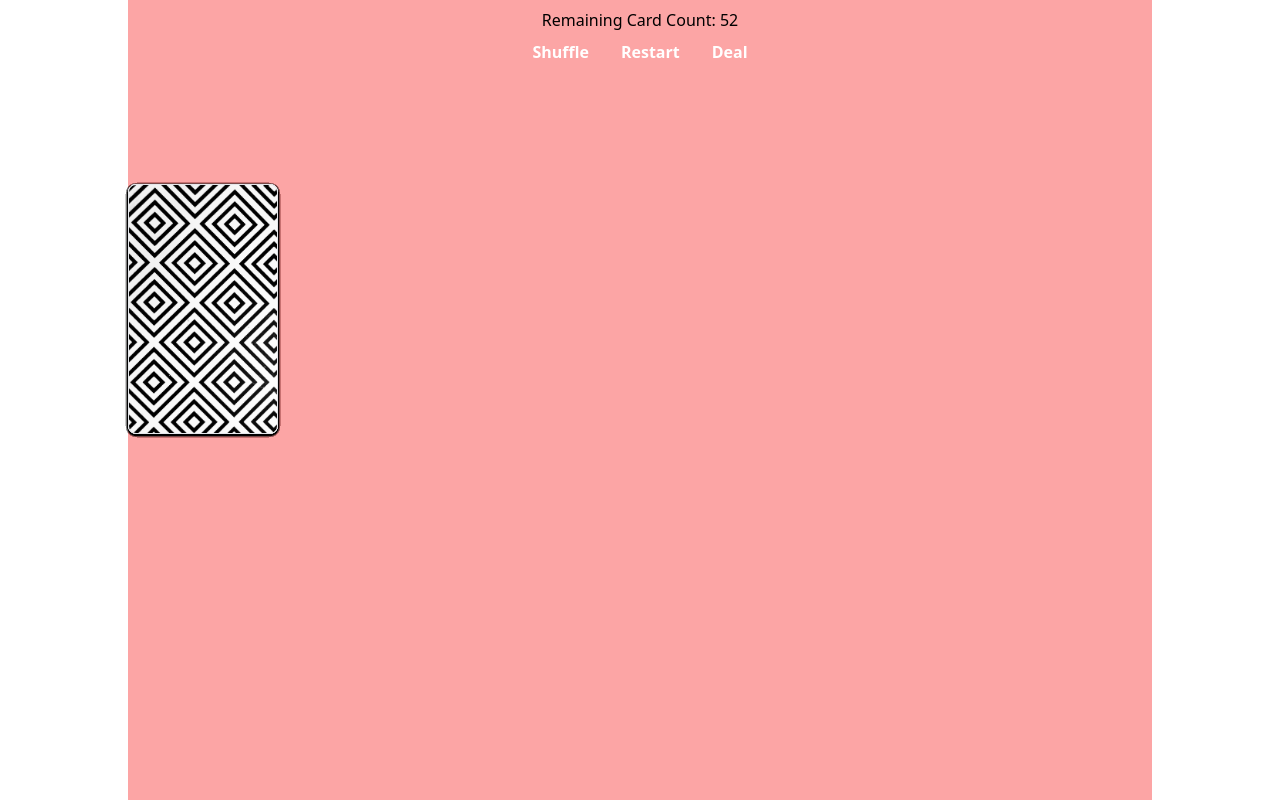
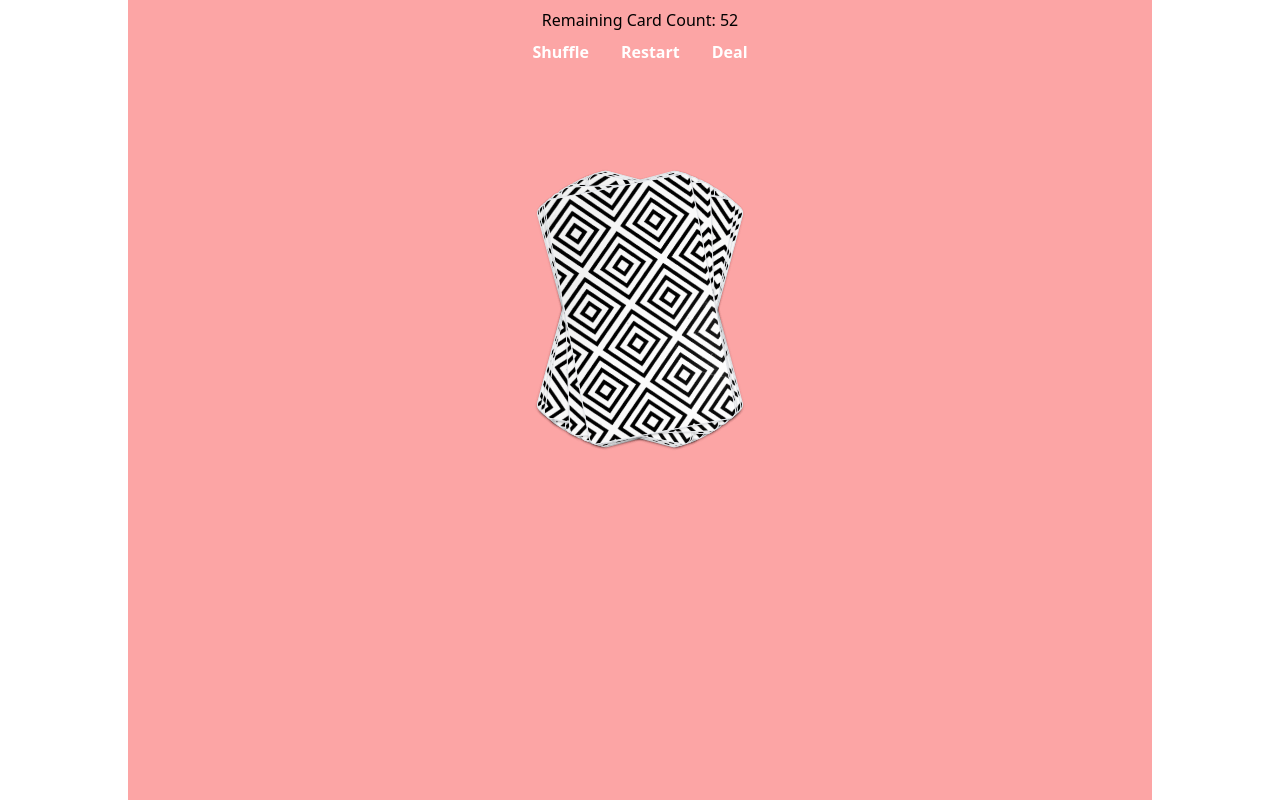
Before and after one commit to SitrucL/optix_test, a Next.js app: page / in a window 1280 px wide. Built offline with nearby package versions, Linux system fonts and the light colour scheme.

Commit message:
refactor: updates Card & Deck components

```diff
--- a/components/Card/Card.tsx
+++ b/components/Card/Card.tsx
@@ -5,10 +5,11 @@ interface CardProps {
     card: CardType;
     revealed: boolean;
     index: number;
-    position: string;
+
+    style?: React.CSSProperties;
 }
 
-const Card = ({ card, revealed, index, position }: CardProps) => {
+const Card = ({ card, revealed, style }: CardProps) => {
     const { suit, rank } = card;
 
     const revealedCardContent = (
@@ -21,8 +22,8 @@ const Card = ({ card, revealed, index, position }: CardProps) => {
 
     return (
         <div
-            // style={{ marginLeft: `${index * 10}px` }}
-            className={`max-w-sm p-12 h-[250px] w-[150px] bg-white border border-gray-200 rounded-lg shadow hover:bg-gray-100  ${position} ${
+            style={style && style}
+            className={` p-12 h-[250px] w-[150px] bg-white border  border-gray-200 rounded-lg shadow hover:bg-gray-100   ${
                 revealed ? `bg-slate-50` : `bg-[url('/card-background.jpg')]`
             } bg-cover
             `}
--- a/components/Deck/Deck.tsx
+++ b/components/Deck/Deck.tsx
@@ -9,9 +9,19 @@ interface DeckProps {
 
 const Deck = ({ deck, revealed }: DeckProps) => {
     return (
-        <div className="mt-28 self-start max-w-5xl">
+        <div className="mt-28 max-w-5xl relative flex justify-center">
             {deck.map((card, index) => (
-                <Card key={index} index={index} card={card} revealed={revealed ? true : false} position={`absolute`} />
+                <Card
+                    key={index}
+                    index={index}
+                    card={card}
+                    revealed={revealed ? true : false}
+                    style={{
+                        position: 'absolute',
+                        transform: `rotateZ(${Math.floor(Math.random() * 31) - 15}deg)`,
+                        zIndex: deck.length - index,
+                    }}
+                />
             ))}
         </div>
     );
--- a/pages/index.tsx
+++ b/pages/index.tsx
@@ -46,6 +46,7 @@ export default function Home() {
         setRevealAll(false);
     };
 
+    // inspired by this SO answer: https://stackoverflow.com/questions/2450954/how-to-randomize-shuffle-a-javascript-array
     const handleShuffle = () => {
         const array = [...deck];
         for (let i = array.length - 1; i > 0; i--) {
@@ -62,7 +63,6 @@ export default function Home() {
         const dealtCard = newDeck.pop();
         setRevealAll(false);
 
-        //TODO: handle when deck is empty
         setDeck(newDeck);
         if (dealtCard) setDealtCard(dealtCard);
     };
@@ -80,11 +80,11 @@ export default function Home() {
                 <div>
                     <Button text={'Shuffle'} onClick={handleShuffle} color={'blue'} disabled={deck.length != 52} />
                     <Button text={'Restart'} onClick={handleReset} color={'red'} />
-                    <Button text={'Deal'} onClick={handleDealCard} color={'green'} />
+                    <Button text={'Deal'} disabled={deck.length === 0} onClick={handleDealCard} color={'green'} />
                 </div>
 
                 <Deck deck={deck} revealed={revealAll} />
-                <div className="mt-96">{dealtCard && <Card card={dealtCard} revealed={true} index={0} position={'block'} />}</div>
+                <div className="mt-96">{dealtCard && <Card card={dealtCard} revealed={true} index={0} />}</div>
             </div>
         </>
     );
```
